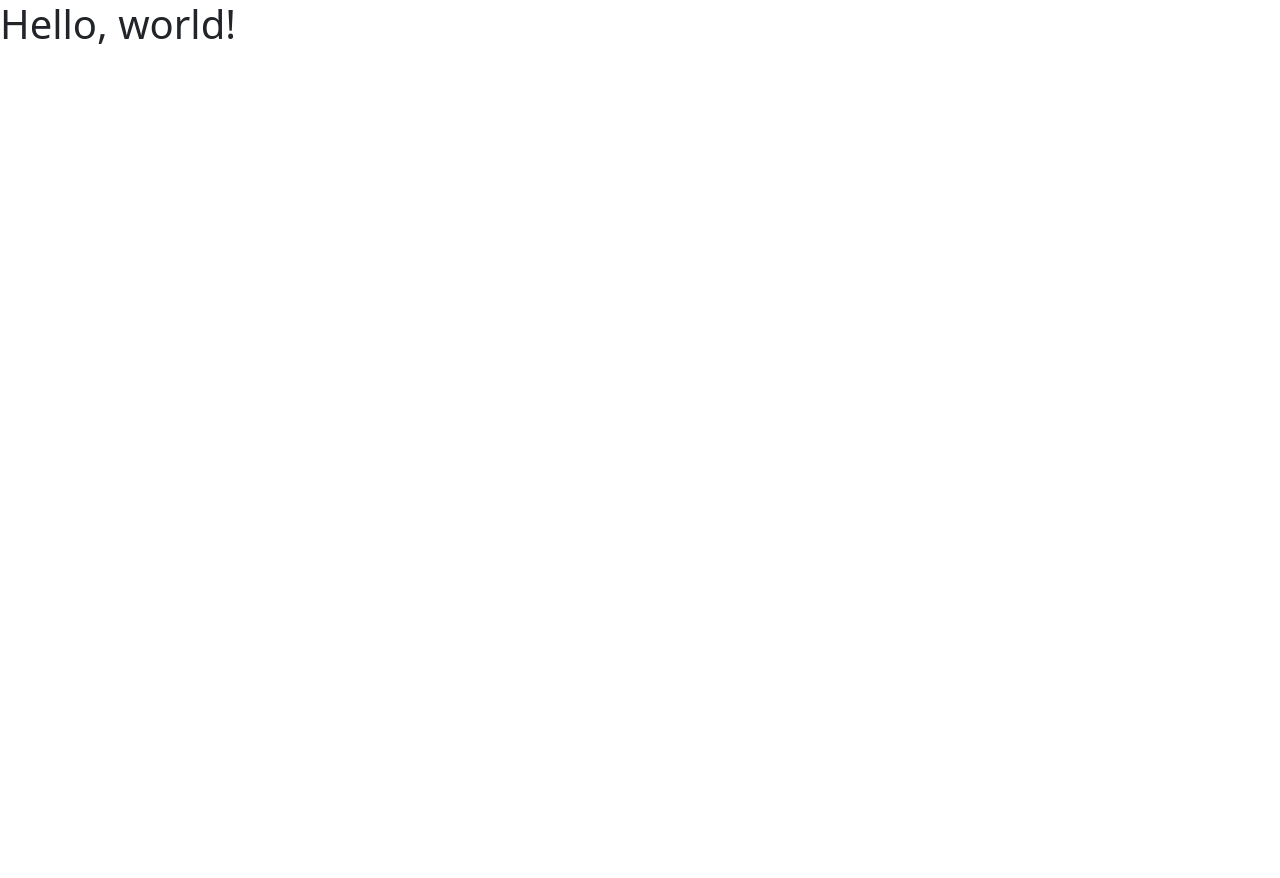
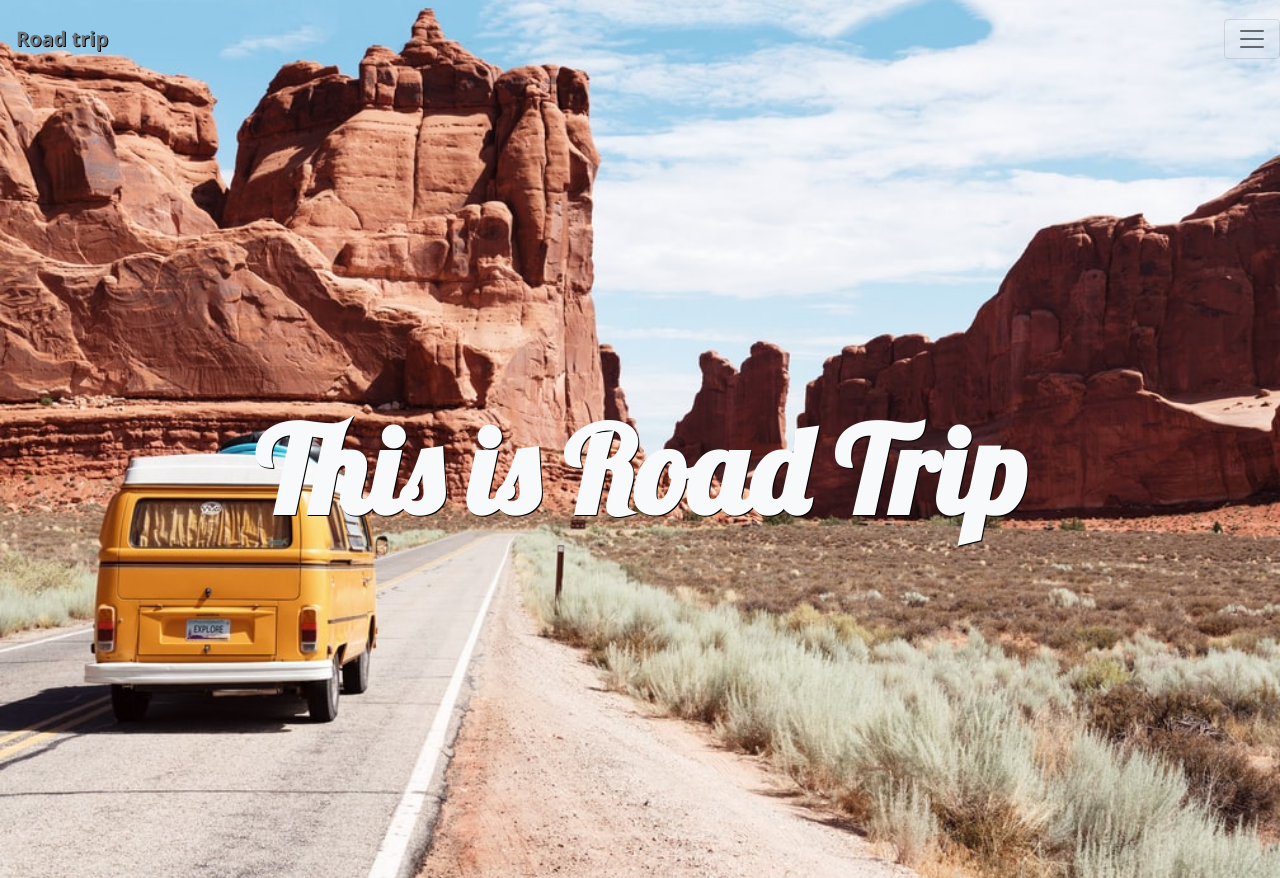
Before and after one commit to NVance6425/parallax-practice, a plain HTML site: page index.html in a window 1280 px wide. Before the commit the page ends 800 px from the top, so only its background shows below. Drawn offline with nearby package versions, Linux system fonts and the light colour scheme.

Commit message:
First Section

```diff
--- a/css/style.css
+++ b/css/style.css
@@ -0,0 +1,14 @@
+.parallax {
+
+    /* The image used */
+    background-image: url("../img/RoadTrip1.jpg");
+
+    /* Set a specific height */
+    min-height: 100vh;
+
+    /* Create the parallax scrolling effect */
+    background-attachment: fixed;
+    background-position: center;
+    background-repeat: no-repeat;
+    background-size: cover;
+  }
--- a/index.html
+++ b/index.html
@@ -7,21 +7,45 @@
 
     <!-- Bootstrap CSS -->
     <link href="https://cdn.jsdelivr.net/npm/bootstrap@5.1.0/dist/css/bootstrap.min.css" rel="stylesheet" integrity="sha384-KyZXEAg3QhqLMpG8r+8fhAXLRk2vvoC2f3B09zVXn8CA5QIVfZOJ3BCsw2P0p/We" crossorigin="anonymous">
+
+    <!-- Custom CSS -->
     <link rel="stylesheet" href="css/style.css">
-    <title>Hello, world!</title>
+
+    <!-- Google Fonts -->
+    <link rel="preconnect" href="https://fonts.googleapis.com">
+    <link rel="preconnect" href="https://fonts.gstatic.com" crossorigin>
+    <link href="https://fonts.googleapis.com/css2?family=Lobster&family=Open+Sans:wght@400;700&display=swap" rel="stylesheet">
+    <!-- font-family: 'Lobster', cursive;
+         font-family: 'Open Sans', sans-serif; -->
+
+    <title>Parallax</title>
   </head>
   <body>
-    <h1>Hello, world!</h1>
-
-    <!-- Optional JavaScript; choose one of the two! -->
+    <!-- <div class="container-fluid d-flex g-0 min-vh-100 mw-100 mh-100" style="background-image: url(img/RoadTrip1.jpg); background-repeat: no-repeat; background-position: center; background-size: cover; text-shadow: 1px 1px black;"> -->
+    <div class="container-fluid g-0 min-vh-100 mw-100 mh-100 parallax position-relative" style="text-shadow: 1px 1px black;">
+      <nav class="navbar navbar-expand-xxl navbar-light sticky-top">
+        <div class="container-fluid">
+          <a class="navbar-brand text-secondary fw-bold p-3" style="font-family: 'Open Sans', sans-serif;" href="#">Road trip</a>
+          <button class="navbar-toggler" type="button" data-bs-toggle="collapse" data-bs-target="#navbarNavAltMarkup" aria-controls="navbarNavAltMarkup" aria-expanded="false" aria-label="Toggle navigation">
+            <span class="navbar-toggler-icon"></span>
+          </button>
+          <div class="collapse navbar-collapse p-3 " id="navbarNavAltMarkup">
+            <div class="navbar-nav ">
+              <a class="nav-link active text-secondary d-flex justify-content-end" aria-current="page" href="#">Home</a>
+              <a class="nav-link text-secondary d-flex justify-content-end" href="#">Features</a>
+              <a class="nav-link text-secondary d-flex justify-content-end" href="#">Pricing</a>
+            </div>
+          </div>
+        </div>
+      </nav>
+      <div class="row g-0 min-vh-100">
+        <div class="col text-light d-flex align-items-center justify-content-center">
+          <p class="fw-bold" style="font-family: 'Lobster', cursive; font-size: 90pt;">This is Road Trip</p>
+        </div>
+      </div>
+    </div>
 
     <!-- Option 1: Bootstrap Bundle with Popper -->
     <script src="https://cdn.jsdelivr.net/npm/bootstrap@5.1.0/dist/js/bootstrap.bundle.min.js" integrity="sha384-U1DAWAznBHeqEIlVSCgzq+c9gqGAJn5c/t99JyeKa9xxaYpSvHU5awsuZVVFIhvj" crossorigin="anonymous"></script>
-
-    <!-- Option 2: Separate Popper and Bootstrap JS -->
-    <!--
-    <script src="https://cdn.jsdelivr.net/npm/@popperjs/core@2.9.3/dist/umd/popper.min.js" integrity="sha384-eMNCOe7tC1doHpGoWe/6oMVemdAVTMs2xqW4mwXrXsW0L84Iytr2wi5v2QjrP/xp" crossorigin="anonymous"></script>
-    <script src="https://cdn.jsdelivr.net/npm/bootstrap@5.1.0/dist/js/bootstrap.min.js" integrity="sha384-cn7l7gDp0eyniUwwAZgrzD06kc/tftFf19TOAs2zVinnD/C7E91j9yyk5//jjpt/" crossorigin="anonymous"></script>
-    -->
   </body>
 </html>
```
Also changed, not shown: img/RoadTrip1.jpg (added), img/RoadTrip2.jpg (added), img/RoadTrip3.jpg (added), img/RoadTrip4.jpg (added), img/RoadTrip5.jpg (added).
